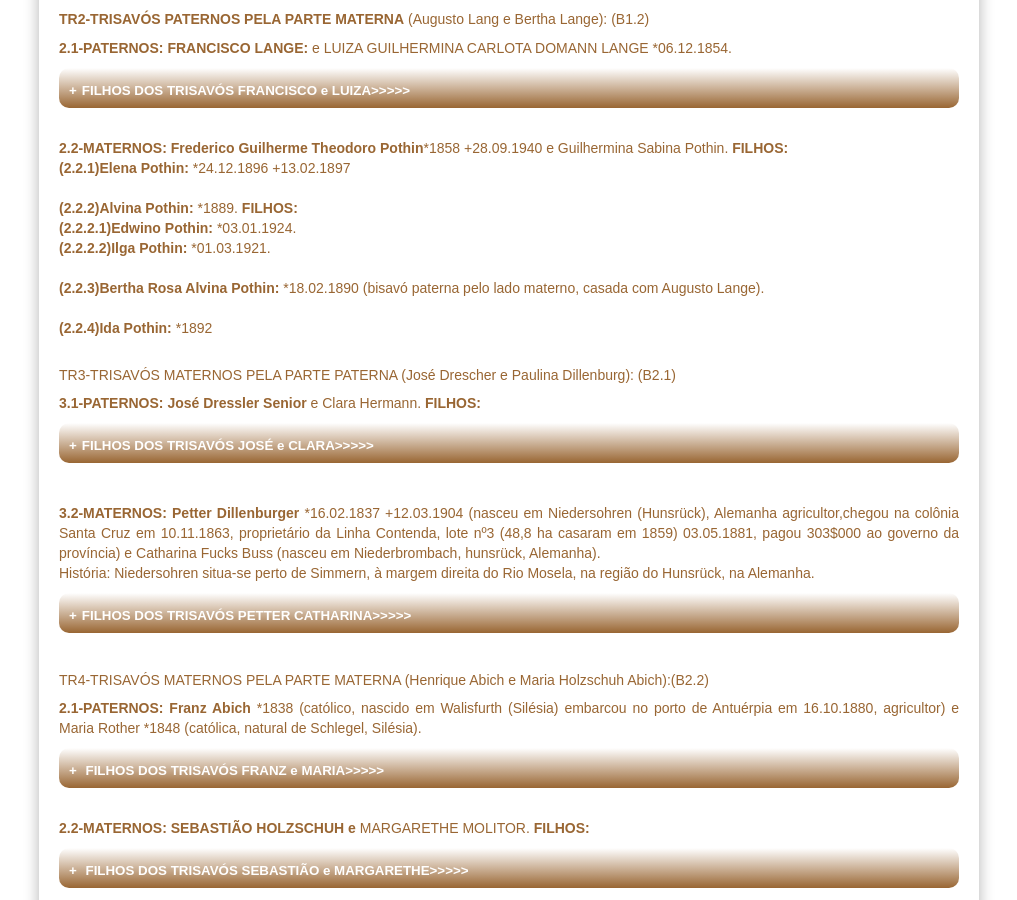
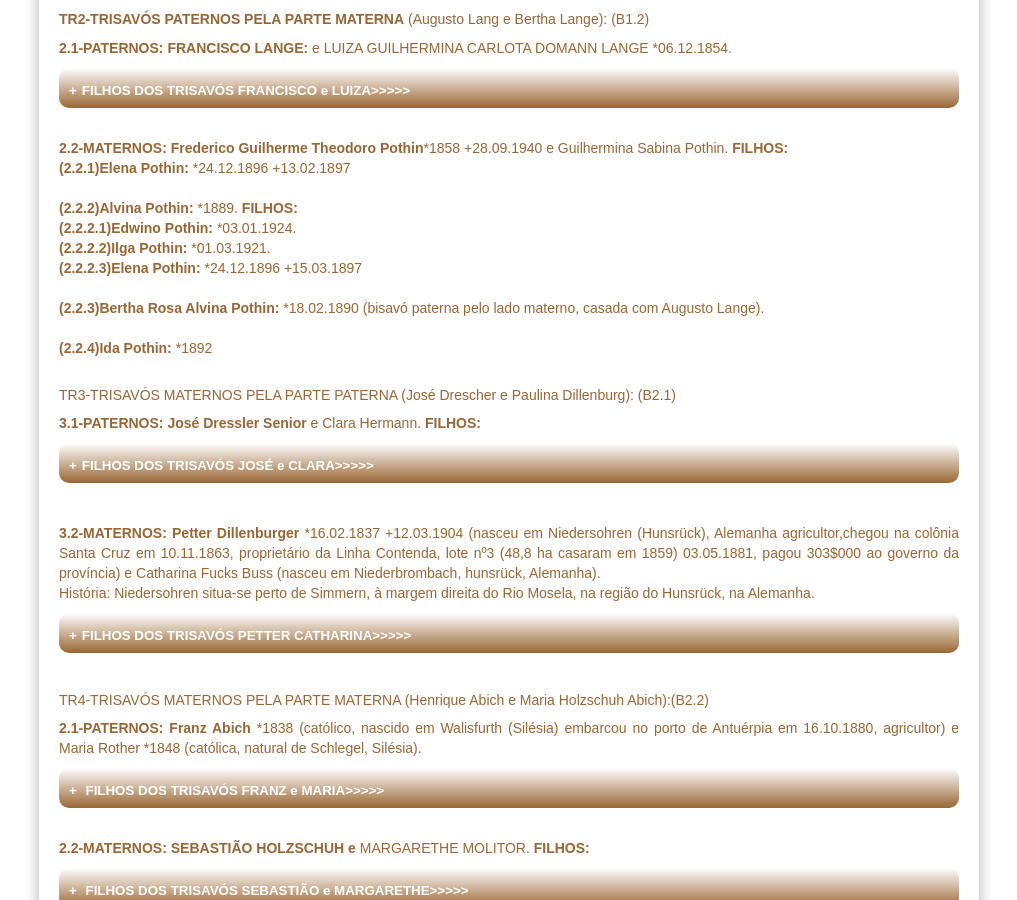
Before and after one commit to claudiovargas1955/claudiovargas1955.github.io, a Jekyll site: the page built from _pages/arvore-genealogica-de-roselia-renita-bredow.html, in a window 1280 px wide and 900 px high, scrolled down 2401 px. Shown: the whole window, without its empty margins (131-1148 px from the left). Built offline with Jekyll 4.4.1, drawn with Linux system fonts in a browser that asks for light colours; some web fonts are replaced.

Commit message:
Update arvore-genealogica-de-roselia-renita-bredow.html

```diff
--- a/_pages/arvore-genealogica-de-roselia-renita-bredow.html
+++ b/_pages/arvore-genealogica-de-roselia-renita-bredow.html
@@ -451,7 +451,8 @@
 
 <b>(2.2.2)Alvina Pothin:</b> *1889. <b>FILHOS:</b><br>
 <b>(2.2.2.1)Edwino Pothin: </b>*03.01.1924.<br>
-<b>(2.2.2.2)Ilga Pothin: </b>*01.03.1921. <br><br>
+<b>(2.2.2.2)Ilga Pothin: </b>*01.03.1921. <br>
+<b>(2.2.2.3)Elena Pothin: </b>*24.12.1896 +15.03.1897<br><br>
 
 <b>(2.2.3)Bertha Rosa Alvina Pothin: </b>*18.02.1890  (bisavó paterna pelo lado materno, casada com Augusto Lange).<br><br>
 
```
